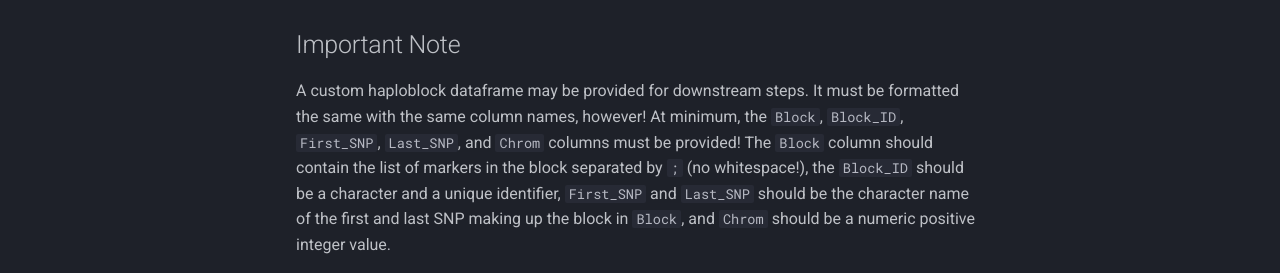
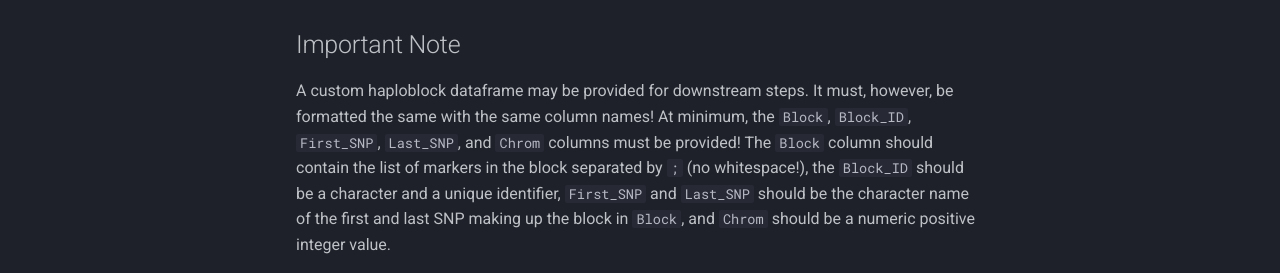
Before and after one commit to wrshf7/HapSelect-Docs, an MkDocs documentation site: the page built from docs/workflow/haploblocks.md, in a window 1280 px wide and 900 px high, scrolled down 1267 px. Shown: the part 574-847 px from the top of the window. Built offline with MkDocs 1.6.1 and Material for MkDocs 9.7.7, drawn with Linux system fonts in a browser that asks for light colours; comment, search, counter and statistics services are not loaded.

```diff
--- a/docs/workflow/haploblocks.md
+++ b/docs/workflow/haploblocks.md
@@ -59,4 +59,4 @@ The resulting data frame has one row per haploblock with columns for block ID, c
     Do not use any kind of whitespace as a delimeter, this will not be considered a delimeter and will be part of the marker name!
 
 ## Important Note
-A custom haploblock dataframe may be provided for downstream steps. It must be formatted the same with the same column names, however! At minimum, the `Block`, `Block_ID`, `First_SNP`, `Last_SNP`, and `Chrom` columns must be provided! The `Block` column should contain the list of markers in the block separated by `;` (no whitespace!), the `Block_ID` should be a character and a unique identifier, `First_SNP` and `Last_SNP` should be the character name of the first and last SNP making up the block in `Block`, and `Chrom` should be a numeric positive integer value.
+A custom haploblock dataframe may be provided for downstream steps. It must, however, be formatted the same with the same column names! At minimum, the `Block`, `Block_ID`, `First_SNP`, `Last_SNP`, and `Chrom` columns must be provided! The `Block` column should contain the list of markers in the block separated by `;` (no whitespace!), the `Block_ID` should be a character and a unique identifier, `First_SNP` and `Last_SNP` should be the character name of the first and last SNP making up the block in `Block`, and `Chrom` should be a numeric positive integer value.
```
